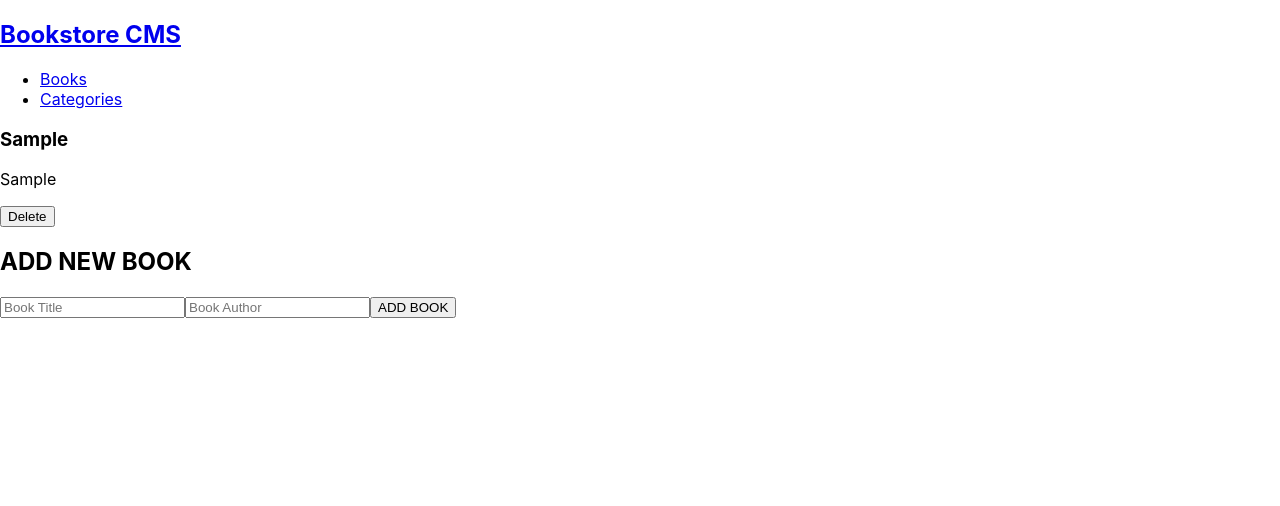
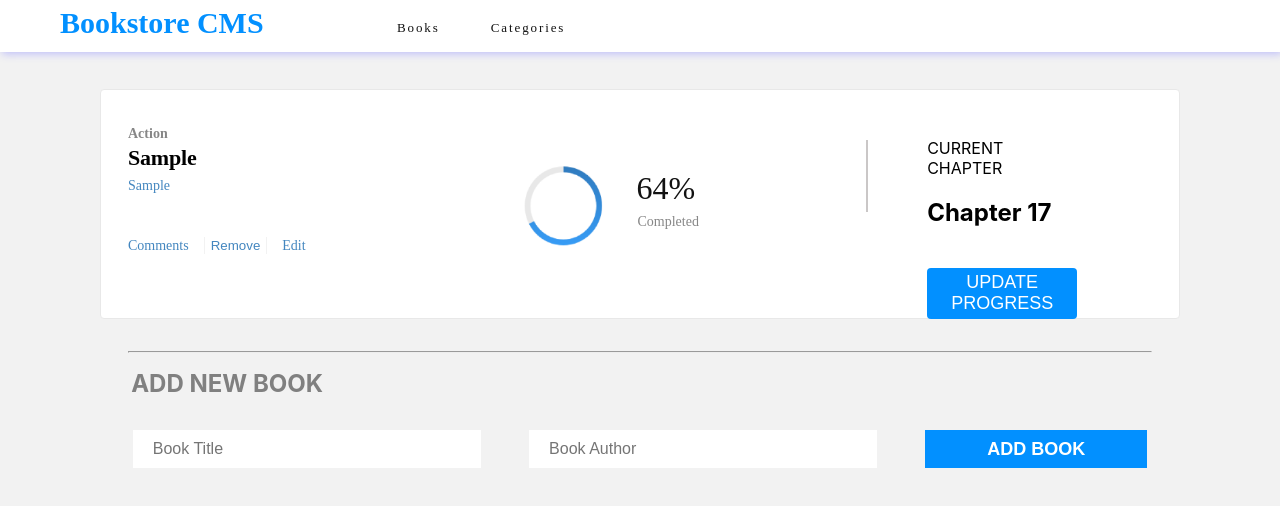
Before and after one commit to Mahdi-Niazi/BookStore, a React (Create React App) app: page / in a window 1280 px wide. Both pictures are taken after typing "Sample", "Sample" into the empty fields and a click on the button "ADD BOOK". Shown: the top 506 px of the page. Built offline with nearby package versions, Linux system fonts and the light colour scheme; no server answers.

Commit message:
Add style to webpage

```diff
--- a/src/App.css
+++ b/src/App.css
@@ -1,39 +1,4 @@
-.App {
-  text-align: center;
+#root{
+  background: rgba(0,0,0,0.05);
+  height: 200vh;
 }
-
-.App-logo {
-  height: 40vmin;
-  pointer-events: none;
-}
-
-@media (prefers-reduced-motion: no-preference) {
-  .App-logo {
-    animation: App-logo-spin infinite 20s linear;
-  }
-}
-
-.App-header {
-  background-color: #282c34;
-  min-height: 100vh;
-  display: flex;
-  flex-direction: column;
-  align-items: center;
-  justify-content: center;
-  font-size: calc(10px + 2vmin);
-  color: white;
-}
-
-.App-link {
-  color: #61dafb;
-}
-
-@keyframes App-logo-spin {
-  from {
-    transform: rotate(0deg);
-  }
-
-  to {
-    transform: rotate(360deg);
-  }
-}
--- a/src/components/Book.js
+++ b/src/components/Book.js
@@ -2,23 +2,48 @@ import React from 'react';
 import PropTypes from 'prop-types';
 import { useDispatch } from 'react-redux';
 import { removeBooks, deleteBook } from '../redux/books/booksSlice';
+import './styles/book.css';
+import progress from './styles/progress.png';
 
 const Book = ({ id, title, author }) => {
   const dispatch = useDispatch();
 
   return (
-    <div>
-      <h3>{title}</h3>
-      <p>{author}</p>
+    <div className="bookLists">
+      <div className="bookSection">
+        <span className="action">Action</span>
+        <span className="book-title">{title}</span>
+        <span className="book-author">{author}</span>
+        <div className="interactionSection">
+          <span className="comments">Comments</span>
+          <span className="remove-btn-span">
             <button
               type="button"
               onClick={() => {
                 dispatch(removeBooks(id));
                 dispatch(deleteBook(id));
               }}
+              className="remove-btn"
             >
-        Delete
+              Remove
             </button>
+          </span>
+          <span className="edit">Edit</span>
+        </div>
+      </div>
+      <div className="progress">
+        <img src={progress} width="90" height="90" alt="progress bar" />
+        <div>
+          <span className="percentage">64%</span>
+          <span className="completed">Completed</span>
+        </div>
+      </div>
+      <div className="line" />
+      <div className="chapter">
+        <p>CURRENT CHAPTER</p>
+        <h2>Chapter 17</h2>
+        <button type="button">UPDATE PROGRESS</button>
+      </div>
     </div>
   );
 };
--- a/src/components/BookForm.js
+++ b/src/components/BookForm.js
@@ -3,6 +3,8 @@ import { useDispatch } from 'react-redux';
 
 import { v4 as uuidv4 } from 'uuid';
 import { addBooks, postBook } from '../redux/books/booksSlice';
+
+import './styles/form.css';
 
 const BookForm = () => {
   const dispatch = useDispatch();
@@ -24,8 +26,11 @@ const BookForm = () => {
   };
 
   return (
+    <>
+      <div className="container">
+        <hr />
+        <h2>ADD NEW BOOK</h2>
         <form onSubmit={handleSubmit}>
-      <h2>ADD NEW BOOK</h2>
           <input
             type="text"
             placeholder="Book Title"
@@ -40,6 +45,8 @@ const BookForm = () => {
           />
           <button type="submit">ADD BOOK</button>
         </form>
+      </div>
+    </>
   );
 };
 
--- a/src/components/Navigation.js
+++ b/src/components/Navigation.js
@@ -1,20 +1,25 @@
 import React from 'react';
 import { Link, Outlet } from 'react-router-dom';
+import './styles/Navigation.css';
 
 const Navigation = () => (
   <>
     <nav className="navbar">
-      <div>
+      <>
         <Link to="/bookstore-cms/">
-          <h1>Bookstore CMS</h1>
+          <h1 className="bookstoreTitle">Bookstore CMS</h1>
         </Link>
-      </div>
+      </>
       <ul className="nav-item">
         <li>
-          <Link to="/">Books</Link>
+          <Link to="/">
+            <span className="books">Books</span>
+          </Link>
         </li>
         <li>
-          <Link to="/categories">Categories</Link>
+          <Link to="/categories">
+            <span className="category">Categories</span>
+          </Link>
         </li>
       </ul>
     </nav>
--- /dev/null
+++ b/src/components/styles/Navigation.css
@@ -0,0 +1,42 @@
+.navbar{
+    display: flex;
+    box-shadow: 2px 2px 8px #bfbff9;
+    background: white;
+}
+.bookstoreTitle{
+  width: 15rem;
+  height: 2.313rem;
+  margin: 0.375rem 2.938rem 0.125rem 0;
+  font-family: Montserrat;
+  font-size: 1.875rem;
+  font-weight: bold;
+  font-stretch: normal;
+  font-style: normal;
+  line-height: normal;
+  letter-spacing: normal;
+  color: #0290ff;
+  margin-left: 60px;
+}
+a{
+    text-decoration: none;
+}
+.nav-item{
+    display: flex;
+}
+.nav-item li{
+    list-style: none;
+    margin-left: 10px;
+}
+.books, .category{
+    width: 3.688rem;
+  height: 1rem;
+  margin: 1.125rem 2.563rem 0.688rem 0;
+  font-family: Montserrat;
+  font-size: 0.813rem;
+  font-weight: normal;
+  font-stretch: normal;
+  font-style: normal;
+  line-height: normal;
+  letter-spacing: 1.9px;
+  color:#121212;
+}
--- /dev/null
+++ b/src/components/styles/book.css
@@ -0,0 +1,124 @@
+.bookLists{
+    height: 10.625rem;
+    margin: 2.313rem 6.25rem 0;
+    padding: 2rem 9.188rem 1.625rem 1.688rem;
+    border-radius: 4px;
+    border: solid 1px #e8e8e8;
+    background-color: white;
+    display: flex;
+}
+.bookSection{
+    width: 60%;
+}
+.action{
+    height: 1.125rem;
+    margin: 0 2.438rem 0 0;
+    opacity: 0.5;
+    font-family: Montserrat;
+    font-size: 0.875rem;
+    font-weight: bold;
+    font-stretch: normal;
+    font-style: normal;
+    line-height: normal;
+    letter-spacing: normal;
+    color: #121212;
+}
+.book-title{
+    width: 50%;
+    height: 1.813rem;
+    margin: 0.188rem 20.188rem 0 0;
+    font-family: RobotoSlab;
+    font-size: 1.375rem;
+    font-weight: bold;
+    font-stretch: normal;
+    font-style: normal;
+    line-height: normal;
+    letter-spacing: -0.2px;
+    display: block;
+}
+.book-author{
+  height: 1.188rem;
+  margin: 0.25rem 0 0;
+  font-family: RobotoSlab;
+  font-size: 0.875rem;
+  font-weight: 300;
+  font-stretch: normal;
+  font-style: normal;
+  line-height: normal;
+  letter-spacing: normal;
+  color: #4386bf;
+}
+.interactionSection{
+    padding-top: 40px;
+}
+.comments, .edit, .remove-btn-span{
+    width: 4.563rem;
+    height: 1.188rem;
+    margin: 0.188rem 0.938rem 0.125rem 0;
+    font-family: RobotoSlab;
+    font-size: 0.875rem;
+    font-weight: 300;
+    font-stretch: normal;
+    font-style: normal;
+    line-height: normal;
+    letter-spacing: normal;
+   color: #4386bf;
+
+}
+.remove-btn{
+    border: none;
+    background: none;
+    border-left: 1px solid #f2f2f2;
+    border-right:1px solid #f2f2f2;
+    color: #4386bf;
+}
+.percentage{
+  height: 2.438rem;
+  margin: 0.063rem 5.75rem 0 0.688rem;
+  font-family: Montserrat;
+  font-size: 2rem;
+  font-weight: normal;
+  font-stretch: normal;
+  font-style: normal;
+  line-height: normal;
+  letter-spacing: normal;
+  color:#121212;
+}
+.completed{
+  height: 1.125rem;
+  margin: 0.438rem 4.938rem 0.75rem 0.75rem;
+  opacity: 0.5;
+  font-family: Montserrat;
+  font-size: 0.875rem;
+  font-weight: normal;
+  font-stretch: normal;
+  font-style: normal;
+  line-height: normal;
+  letter-spacing: normal;
+  color:#121212;
+  display: block;
+}
+.progress{
+   display: flex;
+  justify-content: center;
+  align-items: center;
+  gap: 1rem;
+}
+.line{
+  width: 0.125rem;
+  height: 4.375rem;
+  margin: 1.125rem 3.688rem 0 4.938rem;
+  border: solid 1px rgb(202, 199, 199);
+}
+
+.chapter button {
+  background-color: #0290ff;
+  color: white;
+  font-size: 18px;
+  font-family: 'Montserrat', sans-serif;
+  padding: 0.3rem 1.5rem;
+  border: none;
+  border-radius: 4px;
+  margin-top: 1.3rem;
+  cursor: pointer;
+}
--- /dev/null
+++ b/src/components/styles/form.css
@@ -0,0 +1,35 @@
+.container {
+  margin: 2rem auto;
+  border-radius: 10px;
+  width: 80%;
+  margin-bottom: 10rem;
+}
+
+.container h2 {
+  margin: 1rem 0.2rem;
+  color: gray;
+}
+
+.container form {
+  padding: 1rem 0.3rem;
+  display: flex;
+  gap: 3rem;
+}
+
+.container form input {
+  width: 35%;
+  background-color: white;
+  padding: 10px 20px;
+  border: none;
+  font-size: 16px;
+}
+
+.container form button {
+  width: 25%;
+  background-color: #0290ff;
+  color: white;
+  font-size: 18px;
+  font-weight: bold;
+  border: none;
+  cursor: pointer;
+}
--- a/src/redux/books/booksSlice.js
+++ b/src/redux/books/booksSlice.js
@@ -1,4 +1,5 @@
 import { createSlice, createAsyncThunk } from '@reduxjs/toolkit';
+import axios from 'axios';
 
 const baseUrl = 'https://us-central1-bookstore-api-e63c8.cloudfunctions.net/bookstoreApi';
 
@@ -13,9 +14,8 @@ export const getBooks = createAsyncThunk(
   'books/getBooks',
   async (name, thunkAPI) => {
     try {
-      const resp = await fetch(`${baseUrl}/apps/${key}/books`);
-      const data = await resp.json();
-      return data;
+      const resp = await axios.get(`${baseUrl}/apps/${key}/books`);
+      return resp.data;
     } catch (error) {
       return thunkAPI.rejectWithValue('something went wrong');
     }
```
Also changed, not shown: src/components/styles/progress.png (added). Lines whose indentation alone changed are shown as unchanged.
